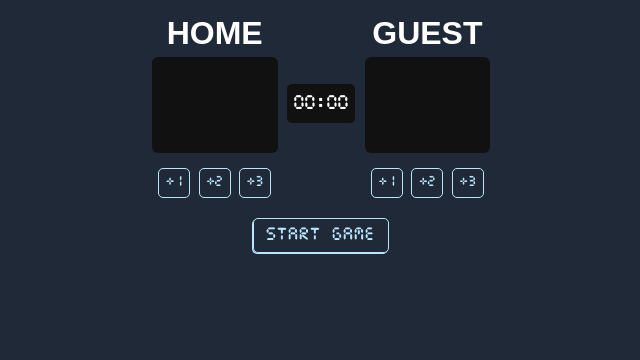
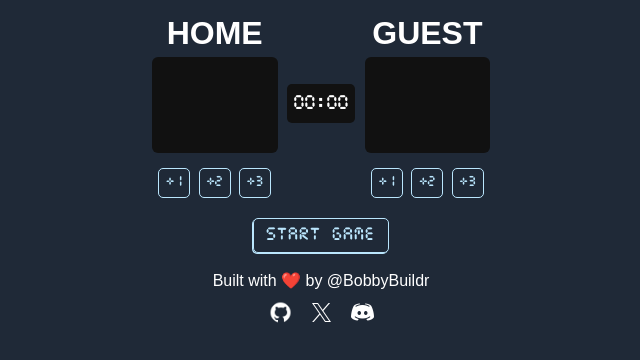
Before and after one commit to bobbybuildr/Basketball-Scoreboard, a plain HTML site: page index.html in a window 1280 px wide. Shown: the whole page, without its empty margins (319-959 px from the left). Drawn offline with Linux system fonts and the light colour scheme.

Commit message:
Added creator and socials

```diff
--- a/index.css
+++ b/index.css
@@ -77,7 +77,7 @@ body {
     color: #BAE6FD;
     background: none;
     padding: 8px 12px;
-    margin: 10px 0;
+    margin: 10px 0 8px 0;
     border: 1px solid #BAE6FD;
     border-radius: 5px;
     box-shadow: -1px 1px 0;
@@ -106,3 +106,37 @@ body {
     font-size: 1.1em;
     padding-top: 1px;
 }
+
+footer {
+    display: flex;
+    flex-direction: column;
+    align-items: center;
+    justify-content: center;
+}
+
+footer p {
+    margin: 0 0 10px 0;
+}
+
+.social-links {
+    display: flex;
+    flex-direction: row;
+    justify-content: center;
+    margin: 0;
+    padding: 0;
+}
+.social-links > li {
+  list-style: none;
+  padding: 0 8px;
+  display: flex;
+}
+.social-links > li > a {
+  text-decoration: none;
+}
+.social-links > li > a > img {
+  width: 25px;
+  transition: transform 0.2s ease;
+}
+.social-links > li > a > img:hover {
+  transform: scale(1.2);
+}
--- a/index.html
+++ b/index.html
@@ -32,6 +32,14 @@
         <div class="container">
             <button id="newgame-btn" onclick="newGame()">Start Game</button>
         </div>
+        <footer>
+            <p>Built with ❤️ by @BobbyBuildr</p>
+            <ul class="social-links">
+                <li><a href="https://github.com/bobbybuildr" target="_blank"><img src="socials/github-icon-white.png" alt="GitHub"></a></li>
+                <li><a href="https://x.com/BobbyBuildr" target="_blank"><img src="socials/x-icon-white.png" alt="X (Twitter)"></a></li>
+                <li><a href="https://discord.com/users/1465337090421297192" target="_blank"><img src="socials/discord-icon-white.png" alt="Discord"></a></li>
+            </ul>
+        </footer>
         <script src="index.js"></script>
     </body>
 </html>
```
Also changed, not shown: socials/discord-icon-white.png (added), socials/discord-icon.png (added), socials/github-icon-white.png (added), socials/github-icon.png (added), socials/x-icon-white.png (added), socials/x-icon.png (added).
